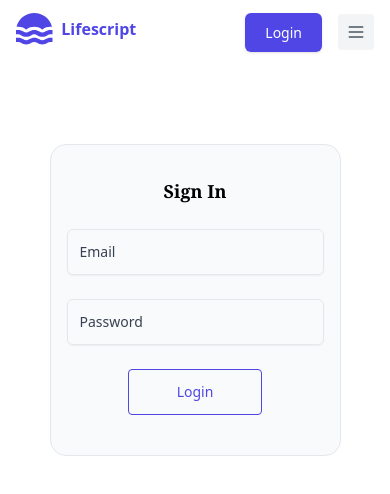
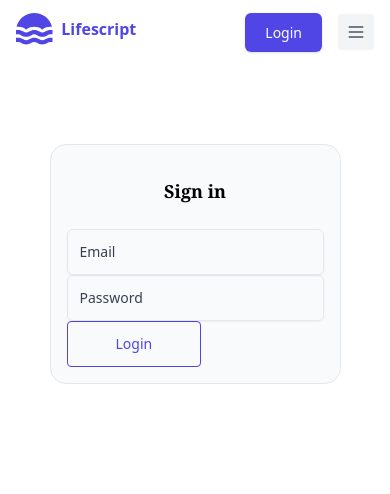
Before and after one commit to OriginalDCAM/lifescript-frontend, a Vue app: page / in a window 390 px wide. Shown: the top 494 px of the page. Built offline with nearby package versions, Linux system fonts and the light colour scheme.

Commit message:
Implemented the Authentication System and it almost works

```diff
--- a/src/components/Login.vue
+++ b/src/components/Login.vue
@@ -1,15 +1,18 @@
 <template>
-  <div class="flex flex-row lg:w-2/4  space-y-4 m-auto overflow-hidden bg-gray-50 border rounded-2xl">
+  <div class="flex flex-row lg:w-2/4 sm:h-full md:h-full lg:h-full  space-y-4 m-auto overflow-hidden bg-gray-50 border rounded-2xl">
     <div class="w-1/2 hidden img sm:block">
     </div>
     <div class="w-full p-4 space-y-6 flex flex-col items-center justify-center sm:w-1/2">
-      <p><span class="text-lg font-bold font-serif">Sign In</span></p>
-      <InputItem v-model="email" type="email" name="Email" />
-      <InputItem v-model="password" type="password" name="Password" />
-      <button
-        class="inline-block rounded border border-indigo-600 px-12 py-3 text-sm font-medium text-indigo-600 hover:bg-indigo-600 hover:text-white focus:outline-none focus:ring active:bg-indigo-500"
-        @click="login" type="submit">Login</button>
-      <span class="text-teal-600">{{ message }}</span>
+      <p><span class="text-lg font-bold font-serif">Sign in</span></p>
+      <form @submit.stop.prevent="login">
+        <InputItem v-model="email" type="email" name="Email"/>
+        <InputItem v-model="password" type="password" name="Password" />
+        <button
+          class="inline-block rounded border border-indigo-600 px-12 py-3 text-sm font-medium text-indigo-600 hover:bg-indigo-600 hover:text-white focus:outline-none focus:ring active:bg-indigo-500"
+          type="submit">Login</button>
+      </form>
+      <span v-if="successMessage" class="text-teal-600">{{ successMessage }}</span>
+      <span v-else-if="errorMessage" class="text-red-600">{{ errorMessage }}</span>
     </div>
   </div>
 </template>
@@ -18,23 +21,74 @@
 import axios from 'axios'
 import { ref } from 'vue'
 import InputItem from '@/components/InputItem.vue';
+import type { IUser } from '@/types/User';
+import { useRouter } from 'vue-router';
 
-let message = ref();
+let successMessage = ref();
+let errorMessage = ref();
 let email = ref();
 let password = ref();
 
-function login() {
-  axios.post('http://localhost/api/v1/users/login', {
-    withCredentials: true,
+const router = useRouter();
+
+const validateEmail = (email : string) => {
+  // Regular expression to validate email format
+  return /\S+@\S+\.\S+/.test(email);
+}
+
+interface Dictionary<T> {
+  [Key: string]: T;
+}
+
+
+
+
+const login = (): void => {
+  successMessage.value = '';
+  errorMessage.value = '';
+  if (!email.value || !password.value) {
+    errorMessage.value = 'Please fill in all fields';
+    return;
+  }
+
+  if (!validateEmail(email.value)) {
+    errorMessage.value = 'Please enter a valid email address';
+    return;
+  }
+
+  const url : string = 'http://localhost/api/v1/users/login';
+  const data : Dictionary<string> = {
     email: email.value,
     password: password.value
-  })
+  }
+  const config : Dictionary<Dictionary<string> | boolean> = {
+    withCredentials: true,
+    headers: {
+      'Content-Type': 'application/json'
+    }
+  }
+
+  axios.post(url, data, config)
     .then((response) => {
-      message = response.data;
-    }).catch((error) => {
-      console.log(email.value);
-      console.log(password.value);
-      console.log(error.data);
+      const token = response.data.access_token;
+
+      const user : IUser = {
+        email: response.data.email,
+        username: response.data.username,
+        firstname: response.data.first_name,
+        authenticated: true,
+        token: token
+      }
+
+      localStorage.setItem('token', JSON.stringify(user));
+
+      successMessage.value = 'Login successful';
+
+      router.push({ name: 'Dashboard' });
+    })
+    .catch((error) => {
+      console.error(error);
+      return errorMessage.value = error.response.data['detail'];
     });
 }
 </script>
@@ -51,6 +105,5 @@ function login() {
   .img {
   display: none;
 }
-
 }
 </style>
--- /dev/null
+++ b/src/helpers/auth.ts
@@ -0,0 +1,43 @@
+import type { IUser } from "@/types/User";
+import axios from "axios";
+
+export class User implements IUser {
+    public email: string;
+    public username: string;
+    public firstname: string;
+    public authenticated: boolean;
+    public token: string;
+
+    constructor(email: string, username: string, firstname: string, authenticated: boolean, token: string) {
+        this.email = email;
+        this.username = username;
+        this.firstname = firstname;
+        this.authenticated = authenticated;
+        this.token = token;
+    }
+
+    public async isAuthenticated() {
+        return await axios.post('http://localhost/api/v1/users/validate_token', {
+            access_token: this.token,
+            token_type: "bearer"
+        }).then(() => {
+            console.log(`${this.username} is authenticated`)
+            return true;
+        }).catch((err) => {
+            console.log(err.response.data)
+            return false;
+        })
+    }
+
+    public async getCurrentUser() {
+        return await axios.post('http://localhost/api/v1/users/validate_token', {
+            access_token: this.token,
+            token_type: "bearer"
+        }).then(() => {
+            return true;
+        }).catch((err) => {
+            console.log("Why doenst this work?");
+            return false;
+        })
+    }
+}
--- a/src/views/LoginView.vue
+++ b/src/views/LoginView.vue
@@ -4,7 +4,7 @@ import LoginVue from '@/components/Login.vue';
 </script>
 
 <template>
-  <section class="flex flex-row items-center mt-20">
+  <section class="flex flex-row items-center mt-20 sm:h-4/6 md:h-4/6 lg:h-4/6">
     <LoginVue />
   </section>
 </template>
```
